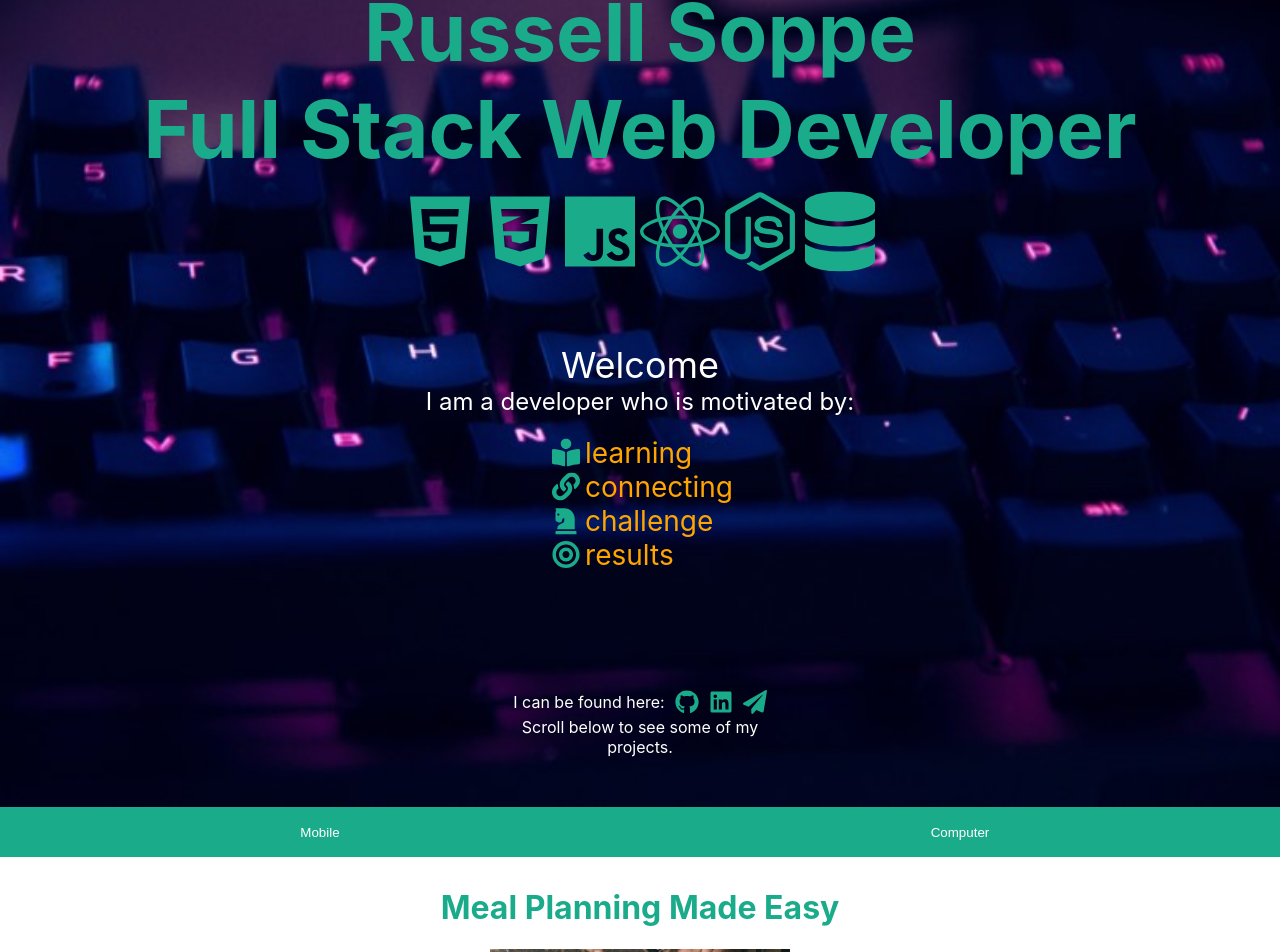
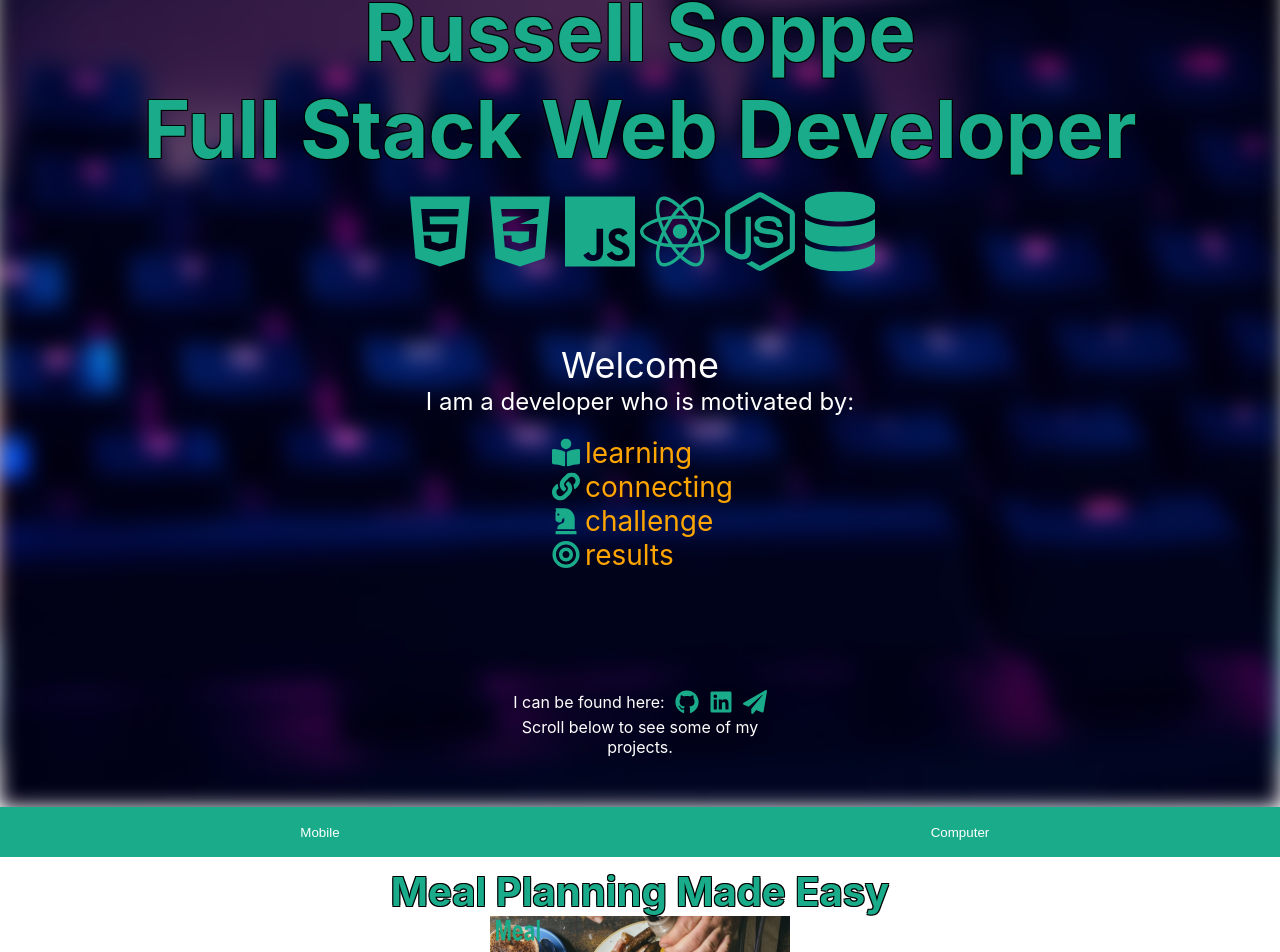
Before and after one commit to RussellSoppe/portfolio, a React (Create React App) app: page / in a window 1280 px wide. Shown: the part 43-995 px from the top of the page. Built offline with nearby package versions, Linux system fonts and the light colour scheme.

Commit message:
adding some style changes based on feedback

```diff
--- a/src/components/WebsitesComp.js
+++ b/src/components/WebsitesComp.js
@@ -19,7 +19,7 @@ const WebsitesComp = (props) => {
 				            		<a href={comparray[i].webaddress}><img className="webimgalt" alt={comparray[i].imgalt} src={comparray[i].imgsource}></img></a>
 				              </div>
 				            	<div className="cardtext" data-aos={comparray[i].dataaos2}>
-				            		<h1>{comparray[i].title}</h1>
+				            		<div className="cardtexttitle">{comparray[i].title}</div>
 					              <p>{comparray[i].description}</p>
 					              <a href={comparray[i].github}><FaGithub className="connectingicon"/></a>
 					             	<a href={comparray[i].webaddress}><FaDesktop className="connectingicon"/></a>
@@ -32,7 +32,7 @@ const WebsitesComp = (props) => {
 			          	<div className="outercard">
 			            	<div className="innercardalt">
 				            	<div className="cardtext" data-aos={comparray[i].dataaos2}>
-				            		<h1>{comparray[i].title}</h1>
+				            		<div className="cardtexttitle">{comparray[i].title}</div>
 					              <p>{comparray[i].description}</p>
 					              <a href={comparray[i].github}><FaGithub className="connectingicon"/></a>
 					             	<a href={comparray[i].webaddress}><FaDesktop className="connectingicon"/></a>
--- a/src/components/WebsitesMF.js
+++ b/src/components/WebsitesMF.js
@@ -19,8 +19,8 @@ const WebsitesMF = (props) => {
 					return(
 						<div className="outercard">
 	            <div className="innercard">
-	            	<div className="cardtexttitle" data-aos="fade-up">
-	              	<h1>{mobilearray[i].title}</h1>
+	            	<div data-aos="fade-up">
+	              	<div className="cardtexttitle">{mobilearray[i].title}</div>
 		            </div>
 	            	<div data-aos="fade-up">
 	            	<a href={mobilearray[i].webaddress}><img className="webimg" alt={mobilearray[i].imgalt} src={mobilearray[i].imgsource}></img></a>
--- a/src/components/css/TopBanner.css
+++ b/src/components/css/TopBanner.css
@@ -3,6 +3,8 @@
     position: relative;
     text-align: center;
     color: white;
+
+
 }
 
 /*Main image*/
@@ -10,7 +12,7 @@
     vertical-align: bottom;
 	height: 568px;
     width: 100%;
-
+     filter: blur(10px);
 }
 
 /* NAME, TITLE, FULL STACK ICONS */
@@ -23,6 +25,12 @@
     font-weight: bold;
     color:#1AAB8A;
     width: 300px;
+        text-shadow:
+    -1px -1px 0 black,
+    1px -1px 0 black,
+    -1px 1px 0 black,
+    1px 1px 0 black;
+
 }
 
 #fullstackicons {
--- a/src/components/css/Websites.css
+++ b/src/components/css/Websites.css
@@ -36,6 +36,18 @@ iframe {
 	align-items: center;
 	flex-direction: column;
 	justify-content: center;*/
+}
+
+.cardtexttitle{
+	color: #1AAB8A;
+	font-size: 2.5em;
+	font-weight: bold;
+	text-shadow:
+    -1px -1px 0 black,
+    1px -1px 0 black,
+    -1px 1px 0 black,
+    1px 1px 0 black;
+	/*color: black;*/
 }
 
 .webimg{
@@ -99,4 +111,9 @@ iframe {
     padding-right: 10px;
     font-size: 3em;
     color:#1AAB8A;
+/*    text-shadow:
+    -1px -1px 0 black,
+    1px -1px 0 black,
+    -1px 1px 0 black,
+    1px 1px 0 black;*/
 }
```
